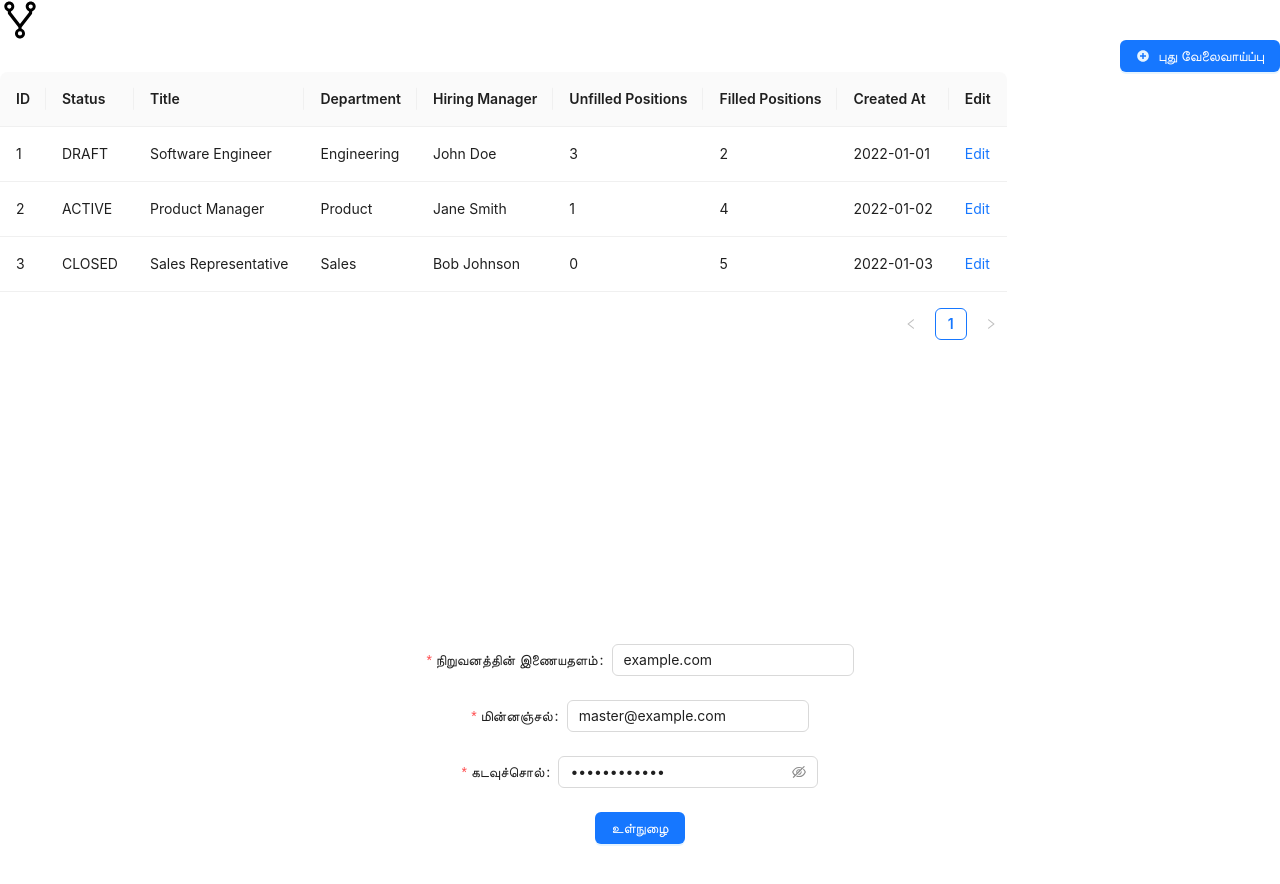
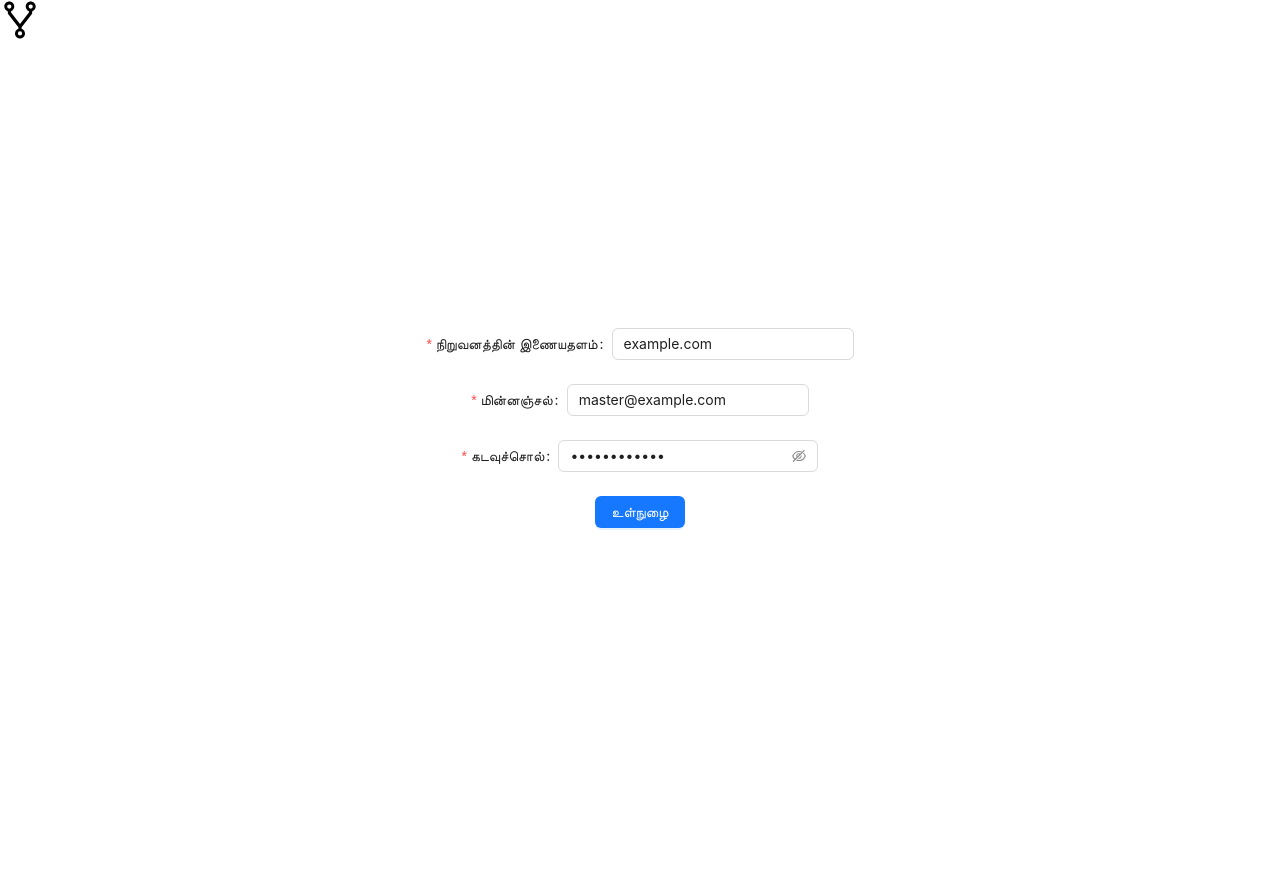
Before and after one commit to vetchium/vetchium, a React (Create React App) app in the folder erised/: page /openings in a window 1280 px wide. Shown: the top 884 px of the page. After the commit the page ends 840 px from the top, so only its background shows below. Built offline with nearby package versions, Linux system fonts and the light colour scheme.

Commit message:
remove obsolete code

```diff
--- a/erised/src/forms/SignInForm.tsx
+++ b/erised/src/forms/SignInForm.tsx
@@ -1,5 +1,4 @@
 import { Button, Form, Input } from "antd";
-import Router from "../components/Router";
 import t from "../i18n/i18n";
 import { formStyle } from "../Styles";
 
@@ -43,13 +42,7 @@ function SignInForm({ onSignIn }: { onSignIn: () => void }) {
   }
 
   return (
-    <>
-      <Router />
-      <Form
-        onFinish={onFinish}
-        onFinishFailed={onFinishFailed}
-        style={formStyle}
-      >
+    <Form onFinish={onFinish} onFinishFailed={onFinishFailed} style={formStyle}>
       <Form.Item
         label={t("company_domain")}
         name="domain"
@@ -80,7 +73,6 @@ function SignInForm({ onSignIn }: { onSignIn: () => void }) {
         </Button>
       </Form.Item>
     </Form>
-    </>
   );
 }
 
```
Lines whose indentation alone changed are shown as unchanged.
